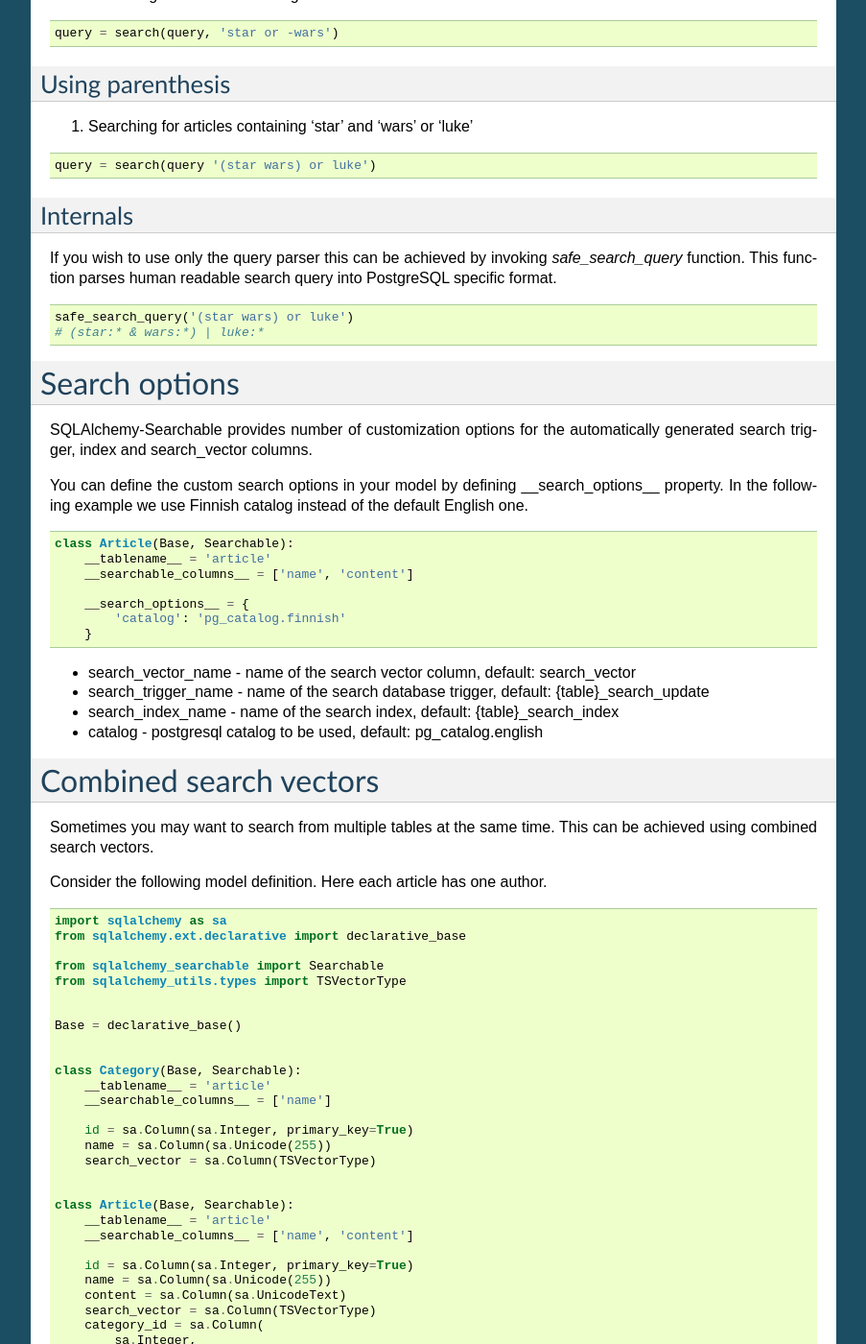
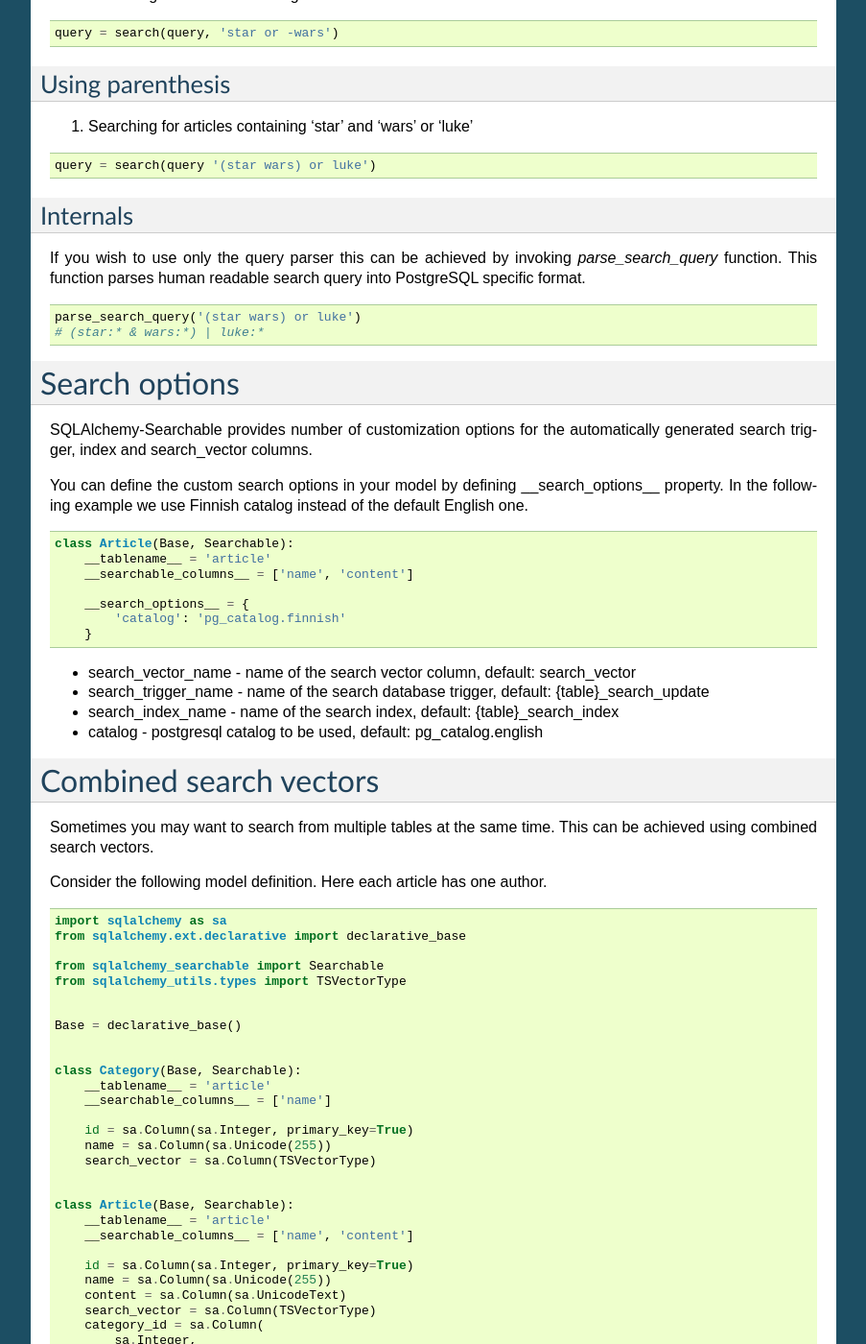
Before and after one commit to falcony-io/sqlalchemy-searchable, a Sphinx documentation site: the page built from docs/index.rst, in a window 1280 px wide and 1400 px high, scrolled down 1529 px. Shown: the whole window at 96% size, without its empty margins (198-1101 px from the left). Built offline with Sphinx 7.4.7, drawn with Linux system fonts in a browser that asks for light colours; some of the changed text lies outside the part shown.

Commit message:
Updated docs

```diff
--- a/docs/index.rst
+++ b/docs/index.rst
@@ -122,12 +122,12 @@
 Internals
 ---------
 
-If you wish to use only the query parser this can be achieved by invoking `safe_search_query` function. This function parses human readable search query into PostgreSQL specific format.
+If you wish to use only the query parser this can be achieved by invoking `parse_search_query` function. This function parses human readable search query into PostgreSQL specific format.
 
 ::
 
 
-    safe_search_query('(star wars) or luke')
+    parse_search_query('(star wars) or luke')
     # (star:* & wars:*) | luke:*
 
 
@@ -211,7 +211,7 @@
 ::
 
 
-    from sqlalchemy_searchable import safe_search_query
+    from sqlalchemy_searchable import parse_search_query
     from sqlalchemy_utils import tsvector_match, tsvector_concat, to_tsquery
 
 
@@ -230,7 +230,7 @@
                 combined_search_vector,
                 to_tsquery(
                     'simple',
-                    safe_search_query(search_query))
+                    parse_search_query(search_query))
                 ),
             )
         )
```
